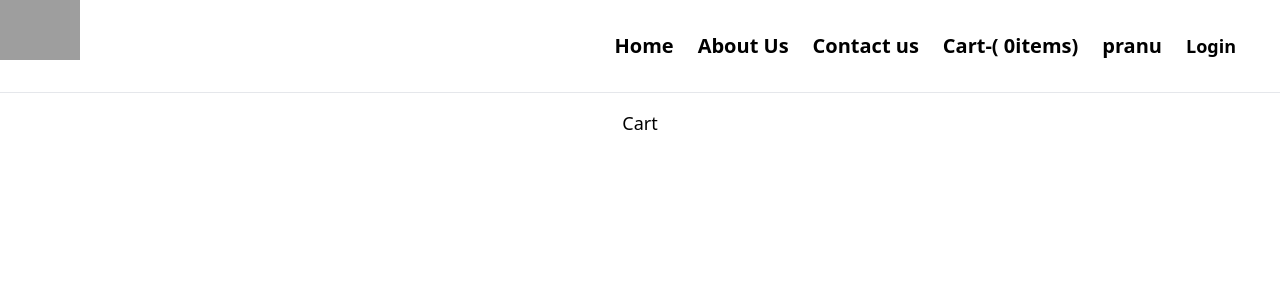
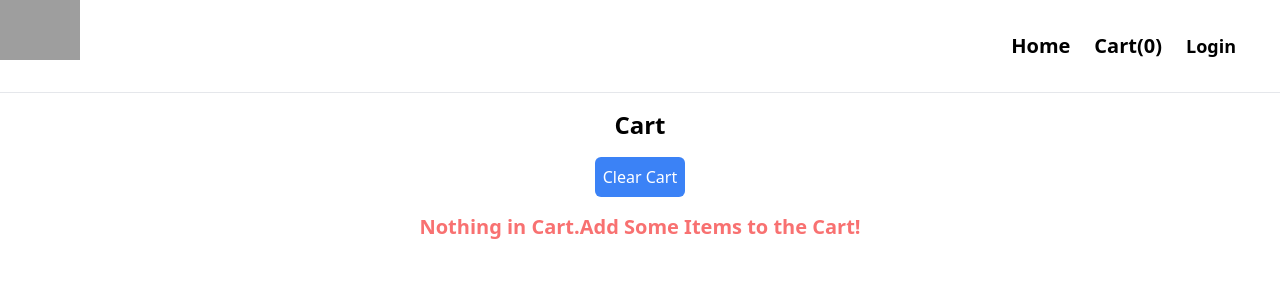
Before and after one commit to pranavikadatla/swiggy-app, a React (Vite) app: page /cart in a window 1280 px wide. Shown: the top 300 px of the page. Built offline with nearby package versions, Linux system fonts and the light colour scheme; grey boxes are pictures that could not be loaded.

Commit message:
cors error fixed

```diff
--- a/src/components/Body.js
+++ b/src/components/Body.js
@@ -11,11 +11,11 @@ const Body=()=>{
     fetchData();
   },[])
   async function fetchData(){
-    const data =await fetch ("https://www.swiggy.com/dapi/restaurants/list/v5?lat=18.537122&lng=73.6771662&is-seo-homepage-enabled=true&page_type=DESKTOP_WEB_LISTING")
+    const data =await fetch ("https://thingproxy.freeboard.io/fetch/https://www.swiggy.com/dapi/restaurants/list/v5?lat=18.537122&lng=73.6771662&is-seo-homepage-enabled=true&page_type=DESKTOP_WEB_LISTING")
     const json=await data.json();
     console.log(json);
     const dataItems=json?.data?.cards
-    for(let i=0;i<dataItems.length;i++){
+    for(let i=0;i<dataItems?.length;i++){
       if(dataItems[i].card.card["@type"]==="type.googleapis.com/swiggy.gandalf.widgets.v2.GridWidget"){
         setListOfRestaurants(dataItems[i]?.card?.card?.gridElements?.infoWithStyle?.restaurants);
         setFilterRestaurants(dataItems[i]?.card?.card?.gridElements?.infoWithStyle?.restaurants);
@@ -45,10 +45,10 @@ const Body=()=>{
                   console.log("clicked");
                 setFilterRestaurants(filterList);
            }}>Top Rated Restaurants</button>
-           <input className="border-black p-2"
+           {/* <input className="border-black p-2"
            value={loggedInUser}
         onChange={(e)=> {setUserName(e.target.value)}}
-          />
+          />  */}
         </div>
          <div className="flex justify-between flex-wrap text-warp  break-words">
             { filterRestaurants&&filterRestaurants.map((restaurant)=>(
--- a/src/components/CartItem.js
+++ b/src/components/CartItem.js
@@ -1,16 +1,24 @@
-import { useSelector } from "react-redux";
+import { useDispatch, useSelector } from "react-redux";
 import CartMenu from "./CartMenu";
+import { clearCart } from "../utils/cartSlice";
 
 const Cart=()=>{
     const cartItems=useSelector((store)=>store.cart.items)
     console.log(cartItems);
+    const dispatch=useDispatch()
+    function handleClearCart(){
+      dispatch(clearCart());
+
+    }
     return (
         <div className="text-center m-4">
-          <h1 className="text-lg">Cart</h1>
+          <h1 className="text-2xl font-semibold text-black">Cart</h1>
+          <button className="text-normal bg-blue-500 text-white rounded-md border-none px-2 py-2 m-4 "
+          onClick={handleClearCart} >
+            Clear Cart</button>
           <div>
+           {cartItems.length===0&& <h1 className="font-semibold text-red-400 text-xl">Nothing in Cart.Add Some Items to the Cart!</h1>}
             <CartMenu items={cartItems} />
-            {/* {console.log("Hello")}
-            {console.log(cartItems)} */}
           </div>
         </div>
     )
--- a/src/components/CartMenu.js
+++ b/src/components/CartMenu.js
@@ -1,14 +1,13 @@
 import { useDispatch } from "react-redux";
 import { CDN_URL } from "../utils/constants";
-import { addItem } from "../utils/cartSlice";
+import { removeItem } from "../utils/cartSlice";
 
 const CartMenu = ({ items}) => {
   console.log(items);
-
-    // const dispatch=useDispatch();
-    // const handleAddClick=(item)=>{
-    //    dispatch(addItem(item));
-    // }
+      const dispatch=useDispatch();
+      const handleRemoveItem=(item)=>{
+       dispatch(removeItem(item));
+      }
 
   return(
    <div>
@@ -24,8 +23,8 @@ const CartMenu = ({ items}) => {
                <div className="absolute text-center">
                  <button
                  className="bg-white shadow-md rounded px-2 py-1  text-green-800  mt-24 ml-14"
-                  onClick={()=>handleAddClick(item)}>
-                    ADD +</button>
+                  onClick={()=>handleRemoveItem(item)}>
+                    Remove +</button>
              </div>
              <img className="w-[180px] h-[120px] rounded-lg mb-3 " src={CDN_URL+item?.card?.info?.imageId}/>
          </div>
--- a/src/components/Header.js
+++ b/src/components/Header.js
@@ -15,10 +15,10 @@ const Header=()=>{
             </div>
             <div className="flex justify-between m-4 p-4 text-lg text-black">
              <p className="mx-3 font-bold text-xl"><Link to="/">Home</Link></p>
-             <p className="mx-3 font-bold text-xl"><Link to="/about">About Us</Link></p>
-             <p className="mx-3 font-bold text-xl"><Link to="/contact">Contact us</Link></p>
-             <p className="mx-3 font-bold text-xl"><Link to="/cart">Cart-( {cartItems.length}items)</Link></p>
-             <p className="mx-3 font-bold text-xl">{loggedInUser}</p>
+             {/* <p className="mx-3 font-bold text-xl"><Link to="/about">About Us</Link></p>
+             <p className="mx-3 font-bold text-xl"><Link to="/contact">Contact us</Link></p> */}
+             <p className="mx-3 font-bold text-xl"><Link to="/cart">Cart({cartItems.length})</Link></p>
+             {/* <p className="mx-3 font-bold text-xl">{loggedInUser}</p> */}
              <button className="mx-3 font-bold" onClick={()=>{
               btnName==="Login"?setBtnName("Logout"):setBtnName("Login");
              }}>{btnName}</button>
--- a/src/utils/cartSlice.js
+++ b/src/utils/cartSlice.js
@@ -9,8 +9,8 @@ const cartSlice=createSlice({
             //mutating the state here
             state.items.push(action.payload);
         },
-        removeItem:(state,action)=>{
-            state.items.pop(action.payload);
+        removeItem:(state)=>{
+            state.items.pop( );
         },
         clearCart:(state)=>{
             state.items.length=0;
```
